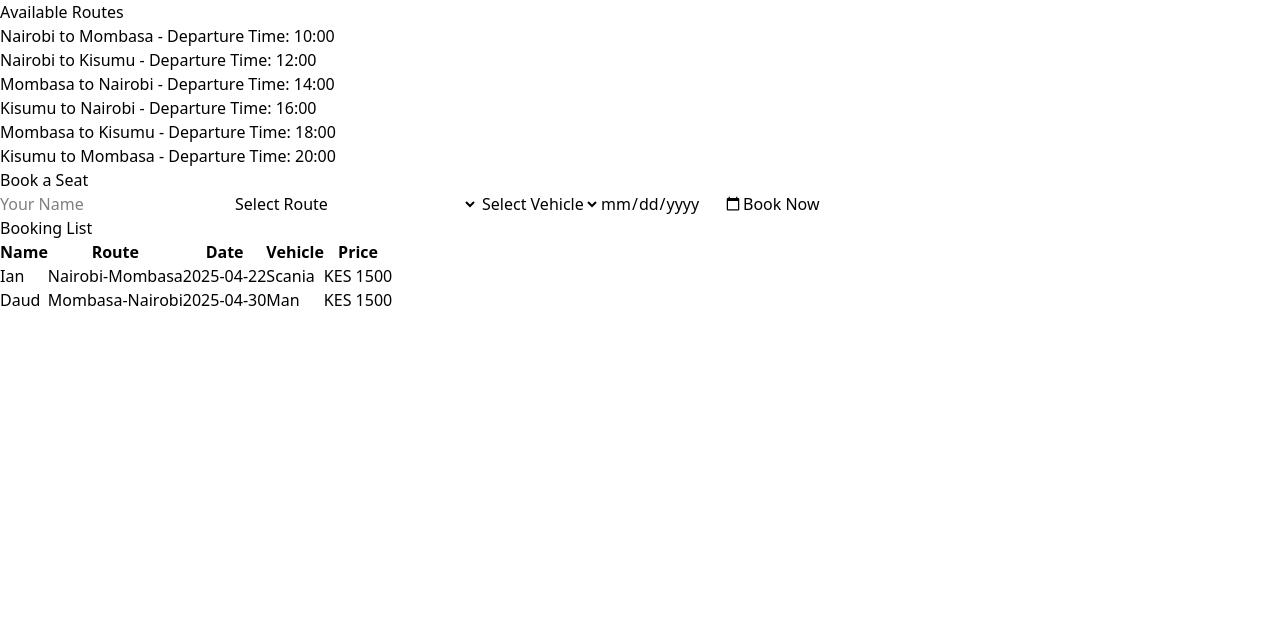
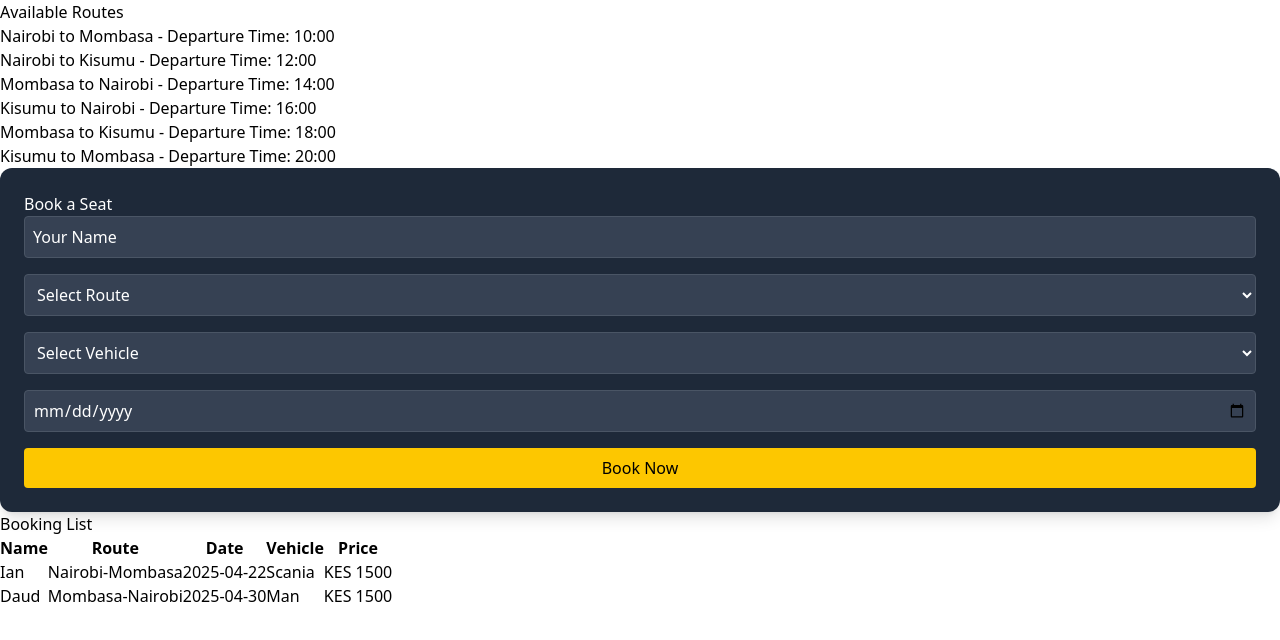
Before and after one commit to DaudElmoge/project-phase-2, a React (Vite) app: page / in a window 1280 px wide. Shown: the top 640 px of the page. Built offline with nearby package versions, Linux system fonts and the light colour scheme; data requests are answered from the project's data file.

Commit message:
styled BookingForm.jsx

```diff
--- a/src/assets/components/BookingForm.jsx
+++ b/src/assets/components/BookingForm.jsx
@@ -78,20 +78,30 @@ function BookingForm() {
   };
 
   return (
-    <form onSubmit={handleSubmit} className="booking-form" id="book">
+    <form
+      onSubmit={handleSubmit}
+      className="bg-gray-800 text-white p-6 rounded-xl shadow-lg max-w-full"
+      id="book"
+    >
       <h2>Book a Seat</h2>
 
-      {error && <p className="text-red-500">{error}</p>}
+      {error && <p className="text-red-500 mb-4">{error}</p>}
 
       <input
         type="text"
         placeholder="Your Name"
         value={name}
         onChange={(e) => setName(e.target.value)}
+        className="w-full p-2 mb-4 rounded bg-gray-700 border border-gray-600 placeholder-white"
         required
       />
 
-      <select value={route} onChange={(e) => setRoute(e.target.value)} required>
+      <select
+        value={route}
+        onChange={(e) => setRoute(e.target.value)}
+        className="w-full p-2 mb-4 rounded bg-gray-700 border border-gray-600"
+        required
+      >
         <option value="">Select Route</option>
         {routes.map((r) => (
           <option key={r.id} value={r.id}>
@@ -103,6 +113,7 @@ function BookingForm() {
       <select
         value={vehicle}
         onChange={(e) => setVehicle(e.target.value)}
+        className="w-full p-2 mb-4 rounded bg-gray-700 border border-gray-600"
         required
       >
         <option value="">Select Vehicle</option>
@@ -117,22 +128,28 @@ function BookingForm() {
         type="date"
         value={date}
         onChange={(e) => setDate(e.target.value)}
+        className="w-full p-2 mb-4 rounded bg-gray-700 border border-gray-600"
         required
       />
 
       {departureTime && (
-        <p>
+        <p className="text-yellow-300 mb-4">
           Departure Time: <strong>{departureTime}</strong>
         </p>
       )}
 
       {price && (
-        <p>
+        <p className="text-yellow-300 mb-4">
           Price: <strong>{price}</strong>
         </p>
       )}
 
-      <button type="submit">Book Now</button>
+      <button
+        type="submit"
+        className="w-full bg-yellow-400 text-black py-2 px-4 rounded hover:bg-yellow-300 transition cursor-pointer"
+      >
+        Book Now
+      </button>
     </form>
   );
 }
```
